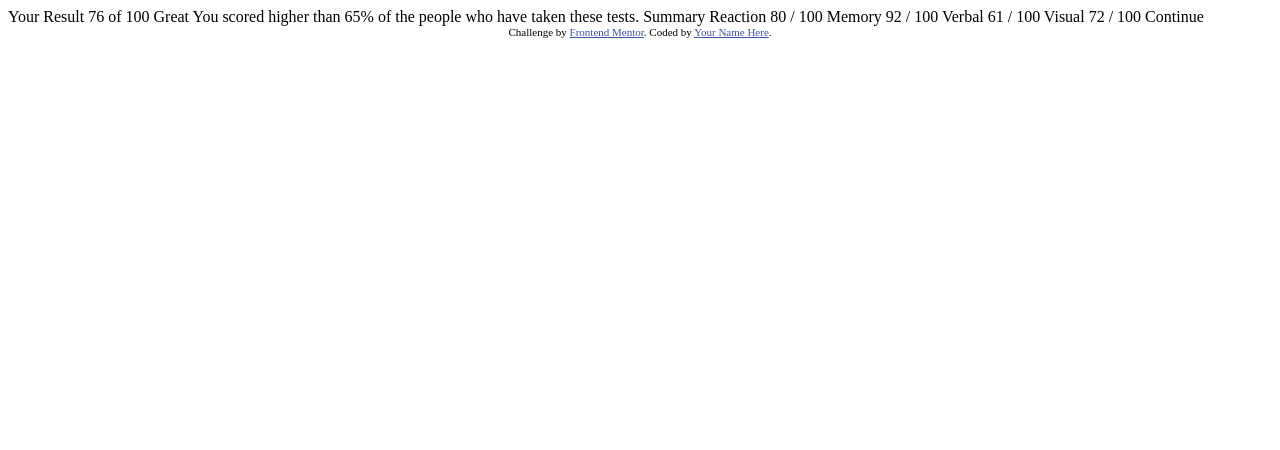
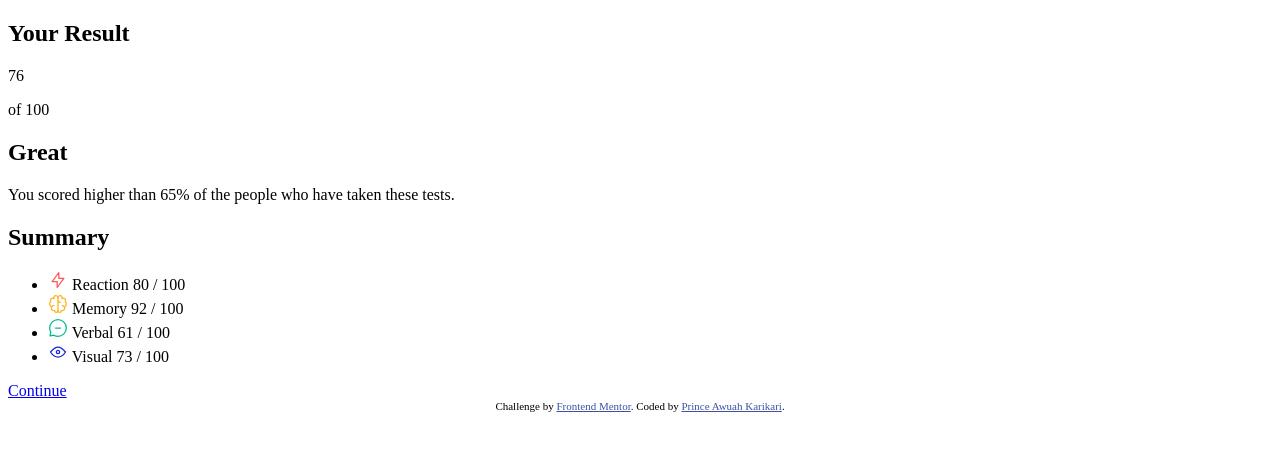
Before and after one commit to PRINCEKK122/results-summary, a plain HTML site: page index.html in a window 1280 px wide. Drawn offline with Linux system fonts and the light colour scheme; a script that the page names is missing.

Commit message:
add: structured the text with markup

```diff
--- a/index.html
+++ b/index.html
@@ -15,33 +15,53 @@
   </style>
 </head>
 <body>
+  <main>
+    <section class="results">
+      <h1>Your Result</h1>
+      <div class="scores">
+        <p id="scores-average">76</p>
+        <p>of 100</p>
+      </div>
 
-  Your Result
-  76
-  of 100
+      <div class="remarks">
+        <h2>Great</h2>
+        <p>You scored higher than 65% of the people who have taken these tests.</p>
+      </div>
+    </section>
 
-  Great
-  You scored higher than 65% of the people who have taken these tests.
+    <section class="summary">
+      <h2>Summary</h2>
 
-  Summary
+      <ul id="icon-category">
+        <li>
+          <img src="./assets/images/icon-reaction.svg" alt="">
+          <span>Reaction</span>
+          <span>80 / 100</span>
+        </li>
+        <li>
+          <img src="./assets/images/icon-memory.svg" alt="">
+          <span>Memory</span>
+          <span>92 / 100</span>
+        </li>
+        <li>
+          <img src="./assets/images/icon-verbal.svg" alt="">
+          <span>Verbal</span>
+          <span>61 / 100</span>
+        </li>
+        <li>
+          <img src="./assets/images/icon-visual.svg" alt="">
+          <span>Visual</span>
+          <span>73 / 100</span>
+        </li>
+      </ul>
 
-  Reaction
-  80 / 100
-
-  Memory
-  92 / 100
-
-  Verbal
-  61 / 100
-
-  Visual
-  72 / 100
-
-  Continue
+      <a href="#">Continue</a>
+    </section>
+  </main>
 
   <div class="attribution">
     Challenge by <a href="https://www.frontendmentor.io?ref=challenge" target="_blank">Frontend Mentor</a>.
-    Coded by <a href="#">Your Name Here</a>.
+    Coded by <a href="https://github.com/PRINCEKK122">Prince Awuah Karikari</a>.
   </div>
 </body>
 </html>
```
